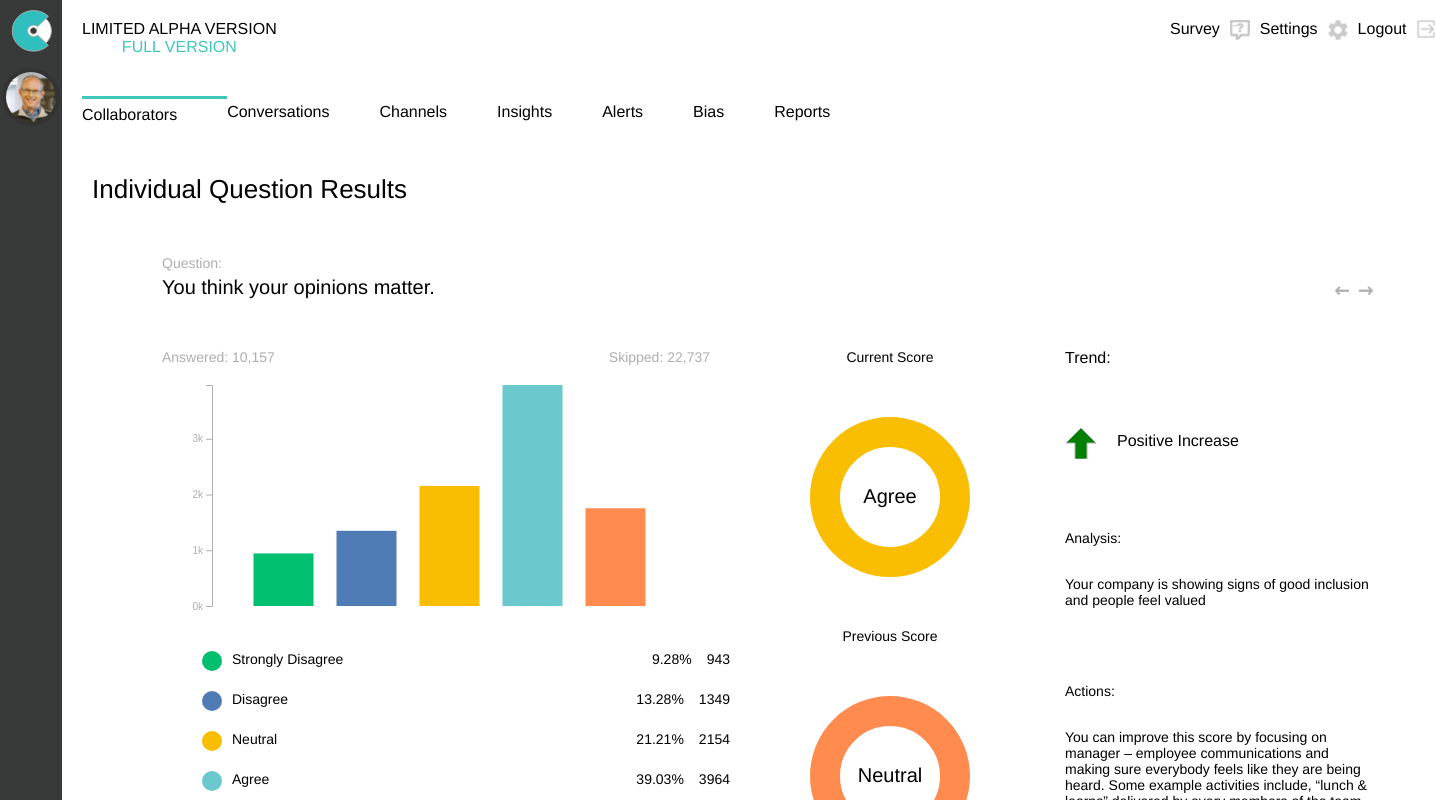
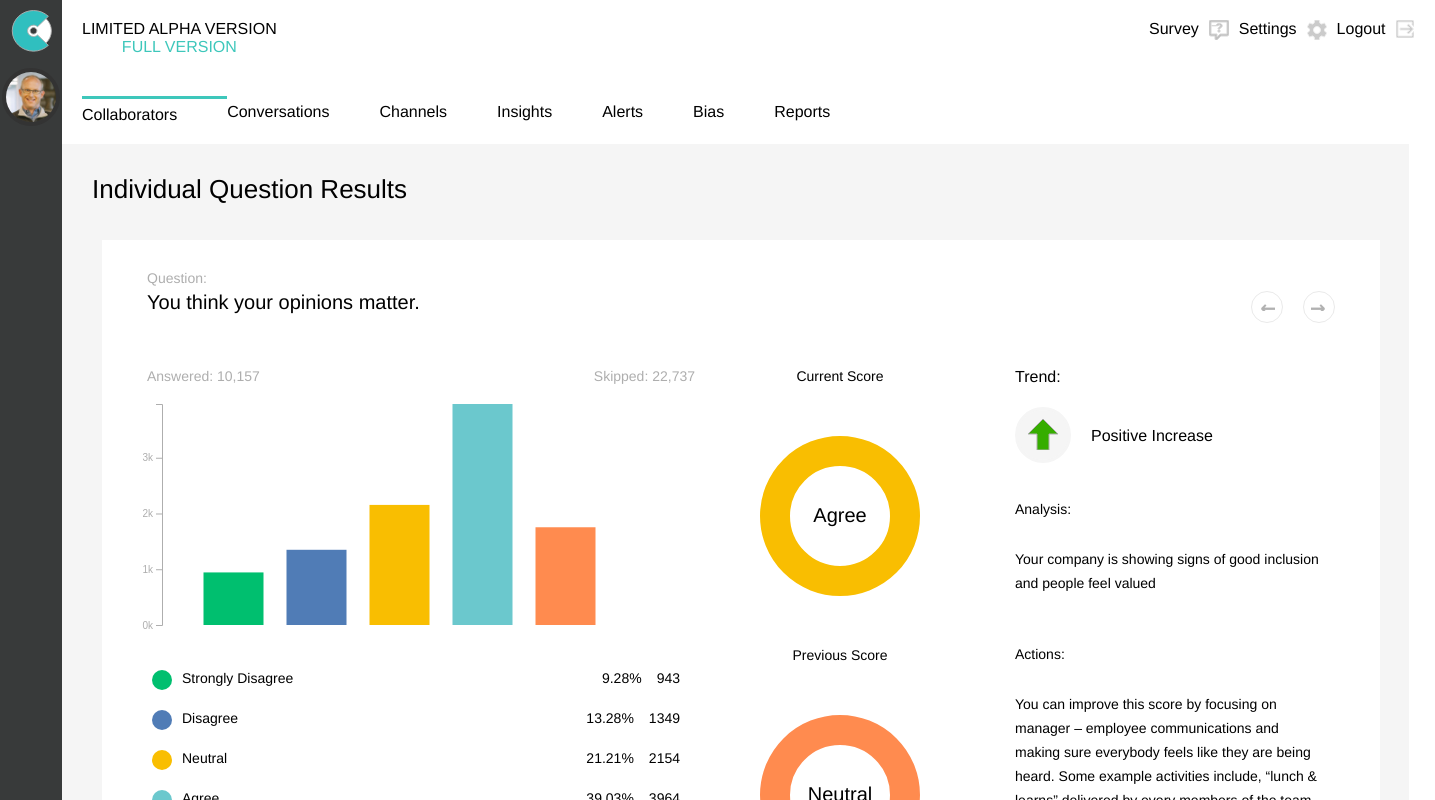
Before and after one commit to ihe123/cultivate, a React (Create React App) app: page / in a window 1280 px wide. Shown: the top 800 px of the page, 1435 px wide, since content can reach past the window. Built offline with nearby package versions, Linux system fonts and the light colour scheme.

Commit message:
line spacing, padding for question header, gray background on white card, and circles for arrows

```diff
--- a/src/App.css
+++ b/src/App.css
@@ -89,11 +89,24 @@
   font-size: 26px;
   padding-left: 30px;
   padding-top: 30px;
+  background-color: transparent;
 }
 
 .mainContent {
-  margin-left: 100px;
-  margin-top: 50px;
+  padding-left: 10px;
+  padding-top: 30px;
+}
+
+.siteBackground {
+  background-color: #F5F5F5;
+}
+
+.card {
+  margin-left: 40px;
+  margin-right: 29px;
+  margin-top: 35px;
+  margin-bottom: 35px;
+  background-color: white;
 }
 
 .questionAndSwitches {
@@ -113,12 +126,14 @@
   color: #AEAEAE;
   font-size: 14px;
   padding-bottom: 5px;
+  padding-left: 35px;
 }
 
 .questionBar {
   display: flex;
   justify-content: space-between;
   padding-bottom: 45px;
+  padding-left: 35px;
 }
 
 .question {
@@ -128,12 +143,26 @@
 .arrowIcons {
   display: flex;
   justify-content: flex-end;
-  padding-right: 50px;
+  padding-right: 35px;
 }
 
 .leftSwitch, .rightSwitch {
+  padding-left: 10px;
+  padding-right: 10px;
+  color: #AEAEAE;
+}
+
+.text {
+  line-height: 24px;
+}
+
+.circleBorder {
+  border: 1px solid #EAEAEA;
+  width: 20px;
+  height: 20px;
+  border-radius: 20px;
   padding: 5px;
-  color: #AEAEAE;
+
 }
 
 .hoverColor:hover {
@@ -156,7 +185,7 @@
 }
 
 .bottom {
-  margin-left: 100px;
+  margin-left: 10px;
   display: flex;
 }
 
@@ -277,7 +306,15 @@
 }
 
 .trendIcon {
- padding-top: 15px;
+  height: 50px;
+  width: 50px;
+  border-radius: 50px;
+  background-color: #F5F5F5;
+  border: solid #F5F5F5;
+}
+
+.svgUpIcon {
+  padding-top: 8px;
 }
 
 .trendTitle {
@@ -301,10 +338,10 @@
   width: 10px;
   height: 10px;
   stroke-width: 0;
-  stroke: green;
-  fill:green;
+  stroke: #36AD00;
+  fill: #36AD00;
 }
 
 .upArrow {
-  fill: green;
+  fill: #36AD00;
 }
--- a/src/components/App.js
+++ b/src/components/App.js
@@ -16,8 +16,13 @@ class App extends Component {
         <div className="headerTab">
           <Header/>
           <Tabs/>
-          <QuestionsHeader/>
-          <Graph/>
+          <div className="siteBackground">
+            <div className="mainTitle">Individual Question Results</div>
+            <div className="card">
+              <QuestionsHeader/>
+              <Graph/>
+            </div>
+          </div>
         </div>
       </div>
     );
--- a/src/components/IconLeft.jsx
+++ b/src/components/IconLeft.jsx
@@ -9,7 +9,7 @@ const IconLeft = props => {
           <g id="Individual-Question" transform="translate(-1312.000000, -265.000000)" fill="#000000">
               <g id="Open-Feedback" transform="translate(120.000000, 156.000000)">
                   <text id="→-copy" transform="translate(1200.000000, 113.500000) scale(-1, 1) translate(-1200.000000, -113.500000) ">
-                      <tspan x="1190" y="121">→</tspan>
+                      <tspan x="1190" y="122.5">→</tspan>
                   </text>
               </g>
           </g>
--- a/src/components/IconRight.jsx
+++ b/src/components/IconRight.jsx
@@ -9,7 +9,7 @@ const IconRight = props => {
           <g id="Individual-Question" transform="translate(-1355.000000, -265.000000)" fill="#000000">
               <g id="Open-Feedback" transform="translate(120.000000, 156.000000)">
                   <text id="→">
-                      <tspan x="1233" y="121">→</tspan>
+                      <tspan x="1233" y="122.5">→</tspan>
                   </text>
               </g>
           </g>
--- a/src/components/Question.jsx
+++ b/src/components/Question.jsx
@@ -9,10 +9,14 @@ class Question extends React.Component {
         <div className="question" style={{fontSize:'20px'}}>{this.props.questions}</div>
         <div className="arrowIcons">
             <div className="leftSwitch pointer hoverColor">
+              <div className="circleBorder">
                 <IconLeft/>
               </div>
+            </div>
             <div className="rightSwitch pointer hoverColor">
+              <div className="circleBorder">
                 <IconRight/>
+              </div>
             </div>
         </div>
       </div>
--- a/src/components/QuestionsHeader.jsx
+++ b/src/components/QuestionsHeader.jsx
@@ -13,7 +13,6 @@ class QuestionsHeader extends React.Component {
     return (
       <div className="questionsAndSwitches">
         <div className="questions">
-          <div className="mainTitle">Individual Question Results</div>
           <div className="mainContent">
             <div className="questionSub">Question:</div>
             <div>
--- a/src/components/Trend.jsx
+++ b/src/components/Trend.jsx
@@ -9,20 +9,22 @@ class Trends extends React.Component {
         </div>
         <div className="direction">
           <div className="trendIcon">
-            <svg version="1.1" xmlns="http://www.w3.org/2000/svg" width="32" height="32" viewBox="0 0 32 32">
-              <title>arrow-up</title>
-              <path className="upArrow" d="M16 1l-15 15h9v16h12v-16h9z"></path>
-            </svg>
+            <div className="svgUpIcon">
+              <svg version="1.1" xmlns="http://www.w3.org/2000/svg" width="32" height="32" viewBox="0 0 32 32">
+                <title>arrow-up</title>
+                <path className="upArrow" d="M16 1l-15 15h9v16h12v-16h9z"></path>
+              </svg>
+            </div>
           </div>
           <div className="trend">Positive Increase</div>
         </div>
         <div className="analysis">
           <div>Analysis:</div>
-          <div>{this.props.analysis}</div>
+          <div className="text">{this.props.analysis}</div>
         </div>
         <div className="actions">
           <div>Actions:</div>
-          <div>{this.props.actions}</div>
+          <div className="text">{this.props.actions}</div>
         </div>
       </div>
     )
```
Lines whose indentation alone changed are shown as unchanged.
